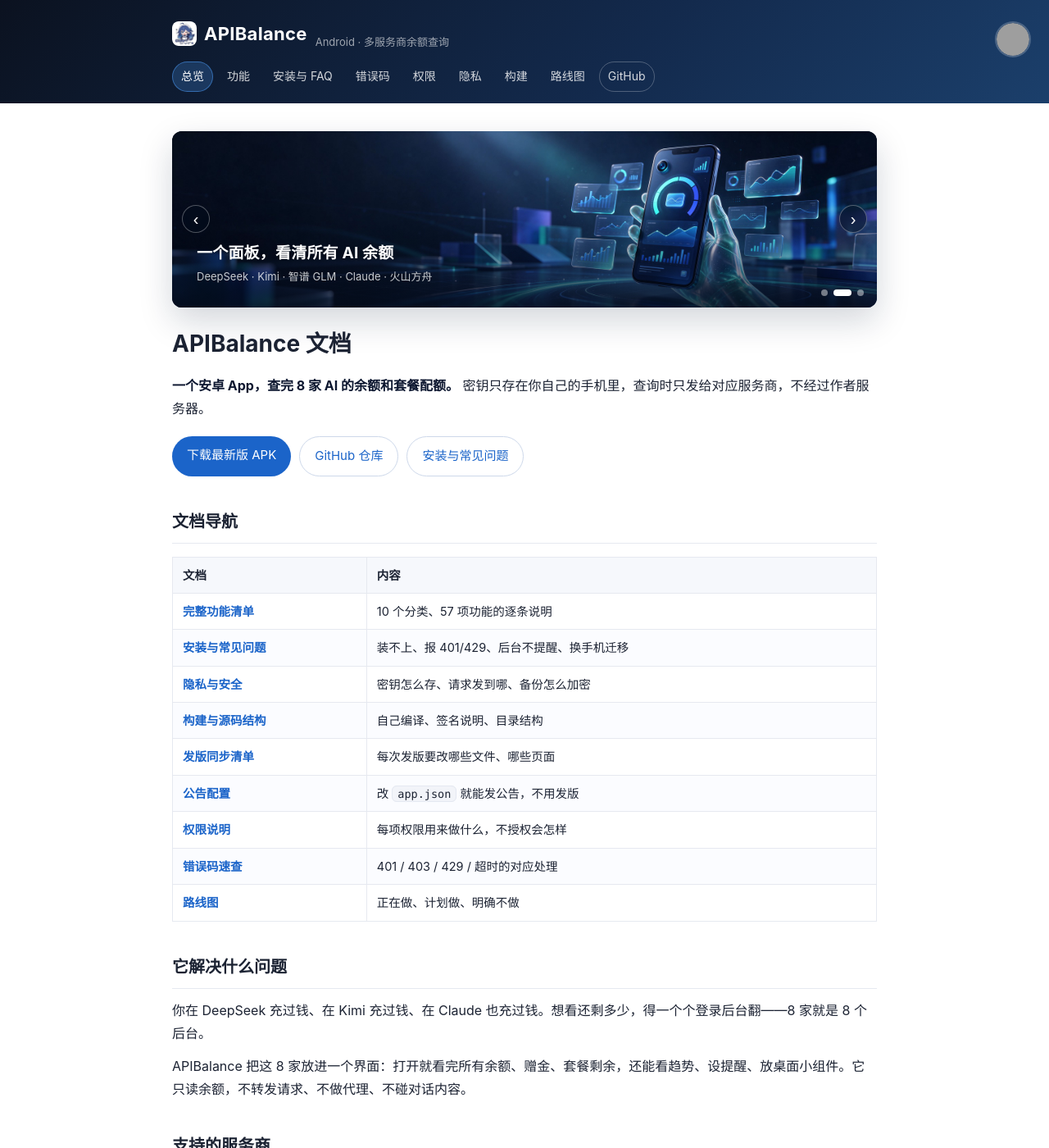
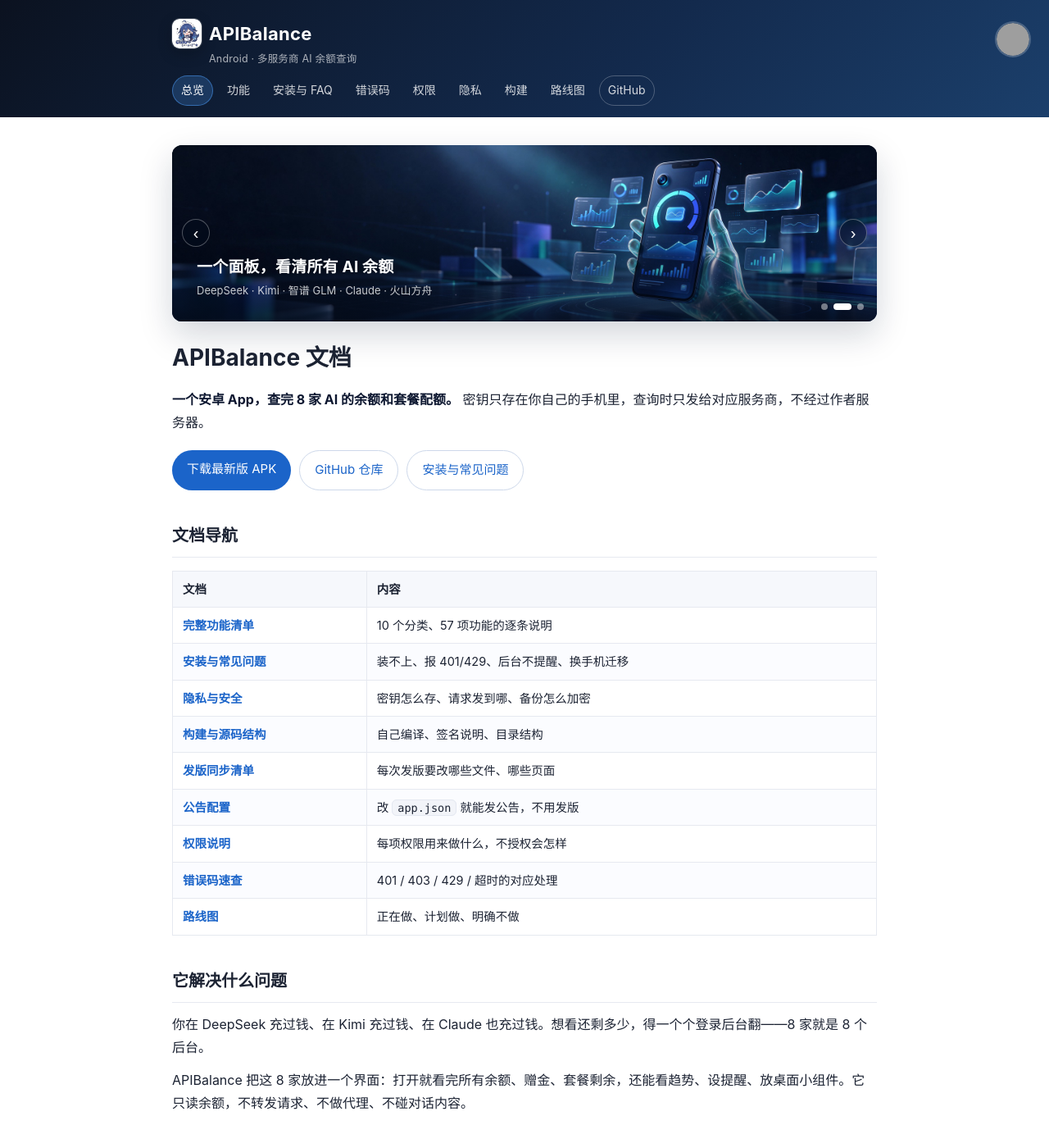
Before and after one commit to RXHrxh520/APIBalance, a Jekyll site: the page built from docs/index.md, in a window 1280 px wide and 1400 px high. Shown: the whole window at 82% size. Built offline with Jekyll 4.4.1, drawn with Linux system fonts in a browser that asks for light colours; grey boxes are pictures that could not be loaded.

Commit message:
docs: 优化页头品牌标识与副标题
页头改为图标与名称同排、副标题独立一行，放大真实应用图标并增加描边层次，副标题调整为多服务商 AI 余额查询。

```diff
--- a/docs/_layouts/default.html
+++ b/docs/_layouts/default.html
@@ -15,8 +15,8 @@
   </button>
   <div class="wrap header-inner">
     <div class="brand">
-      <a href="{{ site.baseurl }}/" class="brand-name"><img class="logo" src="{{ site.baseurl }}/assets/brand/app-icon.png" alt="APIBalance">APIBalance</a>
-      <span class="brand-sub">Android · 多服务商余额查询</span>
+      <a href="{{ site.baseurl }}/" class="brand-name"><img class="logo" src="{{ site.baseurl }}/assets/brand/app-icon.png" alt="APIBalance"><span>APIBalance</span></a>
+      <span class="brand-sub">Android · 多服务商 AI 余额查询</span>
     </div>
     <nav class="nav">
       <a href="{{ site.baseurl }}/"{% if page.url == "/" %} class="on"{% endif %}>总览</a>
--- a/docs/assets/css/style.css
+++ b/docs/assets/css/style.css
@@ -17,7 +17,7 @@ body{
   box-shadow:0 1px 0 rgba(255,255,255,.06);
 }
 .header-inner{display:flex;flex-direction:column;gap:12px;position:relative}
-.brand{display:flex;align-items:baseline;gap:10px;flex-wrap:wrap;padding-right:50px}
+.brand{display:flex;flex-direction:column;align-items:flex-start;gap:2px;padding-right:50px}
 .dev-avatar{
   position:absolute;top:28px;right:24px;width:40px;height:40px;padding:0;
   border:0;border-radius:50%;background:transparent;cursor:pointer;overflow:hidden;
@@ -27,10 +27,13 @@ body{
 .dev-avatar:hover{box-shadow:0 0 0 2px rgba(78,161,255,.75)}
 .dev-avatar:focus-visible{outline:2px solid #4ea1ff;outline-offset:2px}
 .brand-name{display:inline-flex;align-items:center;gap:9px;color:#fff;font-size:22px;font-weight:700;letter-spacing:.3px;text-decoration:none}
-.logo{width:30px;height:30px;border-radius:8px;display:block}
+.logo{
+  width:36px;height:36px;border-radius:9px;display:block;
+  box-shadow:0 0 0 1px rgba(255,255,255,.18),0 6px 18px rgba(0,0,0,.22);
+}
 .figure{margin:22px 0;border:1px solid var(--line);border-radius:var(--radius);overflow:hidden}
 .figure img,.figure svg{display:block;width:100%;height:auto}
-.brand-sub{color:rgba(255,255,255,.6);font-size:13px}
+.brand-sub{color:rgba(255,255,255,.66);font-size:12.5px;line-height:1.4;letter-spacing:.2px;padding-left:45px}
 .nav{display:flex;gap:6px;flex-wrap:wrap;font-size:14px}
 .nav a{
   color:rgba(255,255,255,.82); text-decoration:none; padding:5px 10px;
@@ -137,6 +140,8 @@ pre code{background:none;border:0;color:inherit;padding:0}
   .main{padding:24px 16px 44px}
   .site-header{padding:16px 0 10px}
   .brand{padding-right:44px}
+  .logo{width:32px;height:32px}
+  .brand-sub{padding-left:41px;font-size:12px}
   .dev-avatar{top:20px;right:16px;width:36px;height:36px}
   .nav{font-size:13px;gap:4px}
   .nav a{padding:4px 8px}
```
